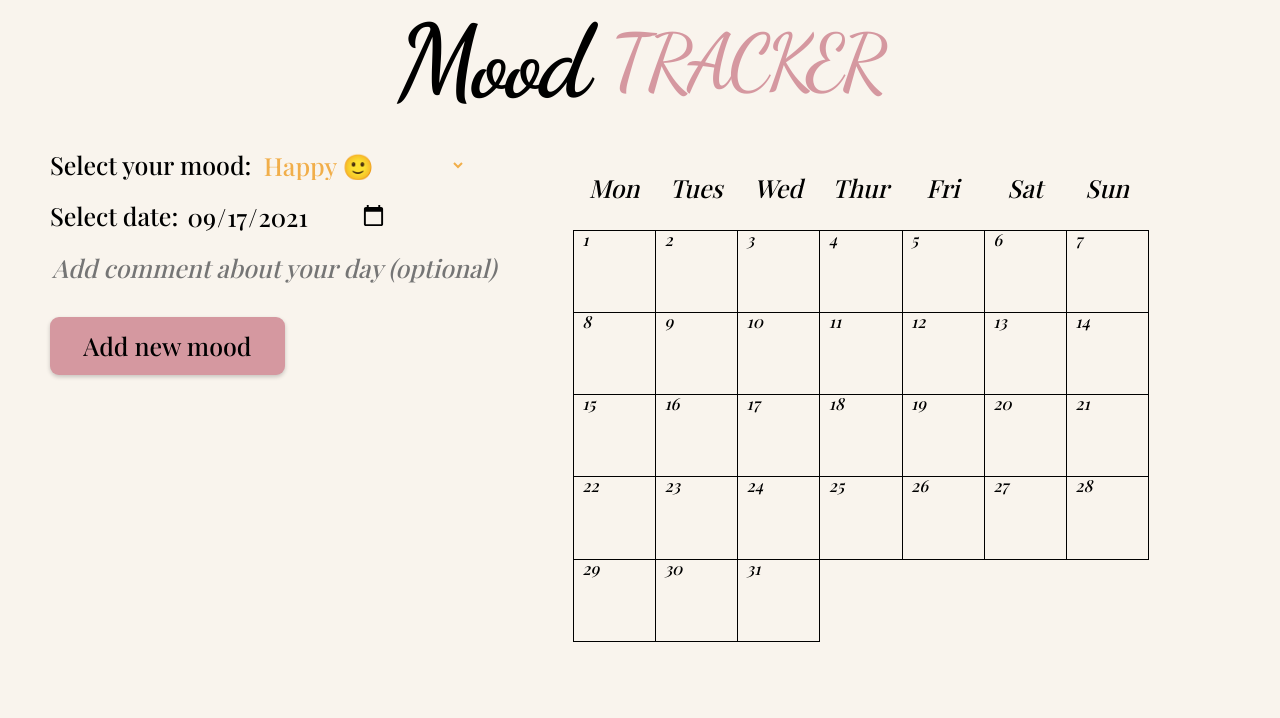
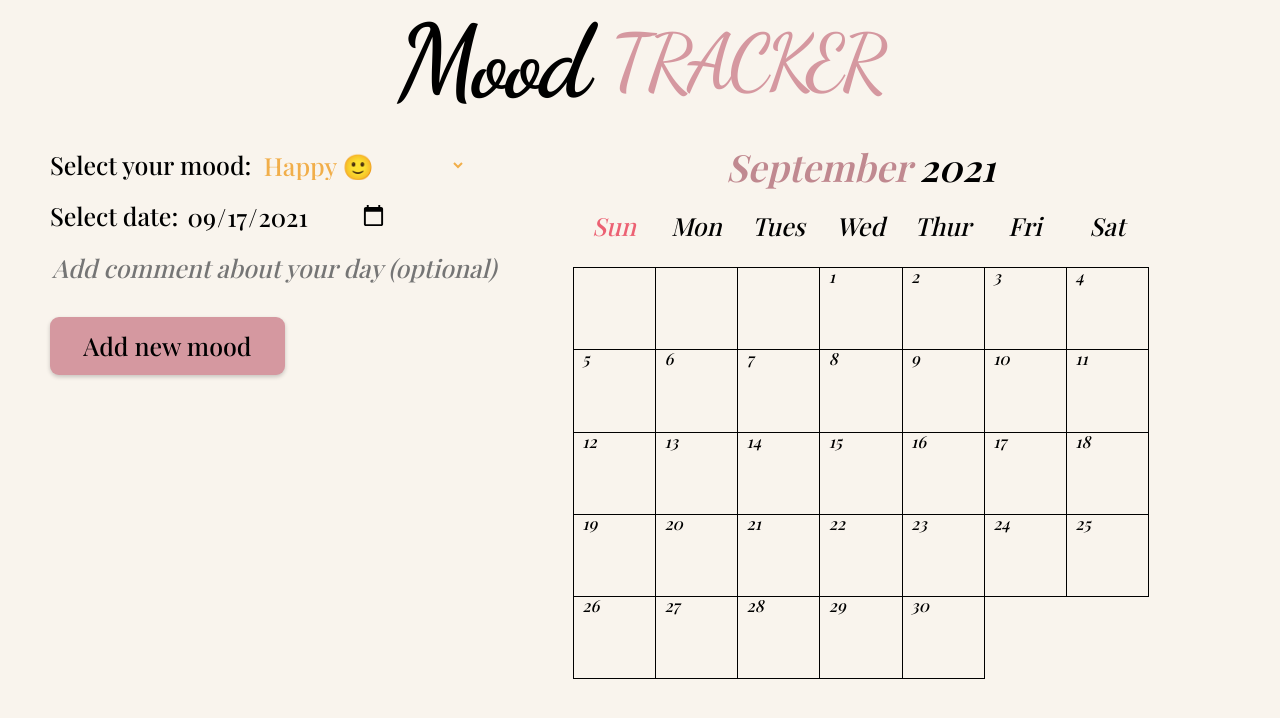
Before and after one commit to zakrzewskib/mood-tracker-react, a React (Create React App) app: page / in a window 1280 px wide. Shown: the top 718 px of the page. Built offline with nearby package versions, Linux system fonts and the light colour scheme; a web font is replaced by a local one.

Commit message:
Start adjusting to different months

```diff
--- a/src/App.js
+++ b/src/App.js
@@ -9,20 +9,28 @@ import MonthTracker from './components/Charts/MonthTracker';
 const App = () => {
   const sampleMoodsData = [];
 
-  const defineStartedMoods = () => {
-    for (let i = 1; i <= 31; i++) {
-      starterMoods.push({
-        dayNumber: i,
-        mood: 'undefined',
-        id: Math.random().toString(),
-      });
+  const defineStartedMoodsSeptember2021 = () => {
+    for (let i = 1; i <= 31 + 2; i++) {
+      if (i === 1 || i === 2 || i === 3) {
+        starterMoods.push({
+          dayNumber: '',
+          mood: 'undefined',
+          id: Math.random().toString(),
+        });
+      } else {
+        starterMoods.push({
+          dayNumber: i - 3,
+          mood: 'undefined',
+          id: Math.random().toString(),
+        });
+      }
     }
   };
 
   const [moods, setMoods] = useState(sampleMoodsData);
 
   const starterMoods = [];
-  defineStartedMoods();
+  defineStartedMoodsSeptember2021();
 
   const [moodsForTracker, setMoodsForTracker] = useState(starterMoods);
 
--- a/src/components/Charts/MonthTracker.js
+++ b/src/components/Charts/MonthTracker.js
@@ -4,14 +4,19 @@ import MonthTrackerItem from './MonthTrackerItem';
 
 const MonthTracker = (props) => {
   return (
+    <div>
+      <h2 className={classes['month-header']}>
+        {' '}
+        <span className={classes['month-name']}>September</span> 2021
+      </h2>
       <div className={classes['month-tracker']}>
+        <div className={classes['week-day'] + ' ' + '😃'}>Sun</div>
         <div className={classes['week-day']}>Mon</div>
         <div className={classes['week-day']}>Tues</div>
         <div className={classes['week-day']}>Wed</div>
         <div className={classes['week-day']}>Thur</div>
         <div className={classes['week-day']}>Fri</div>
         <div className={classes['week-day']}>Sat</div>
-      <div className={classes['week-day']}>Sun</div>
 
         {props.moods.map((mood) => (
           <MonthTrackerItem
@@ -21,6 +26,7 @@ const MonthTracker = (props) => {
           />
         ))}
       </div>
+    </div>
   );
 };
 
--- a/src/components/Charts/MonthTracker.module.css
+++ b/src/components/Charts/MonthTracker.module.css
@@ -13,3 +13,15 @@
   font-weight: 500;
   font-style: italic;
 }
+
+.month-header {
+  font-size: 3.6rem;
+  font-style: italic;
+  font-weight: 600;
+
+  text-align: center;
+}
+
+.month-name {
+  color: #c08990;
+}
```
Lines whose indentation alone changed are shown as unchanged.
